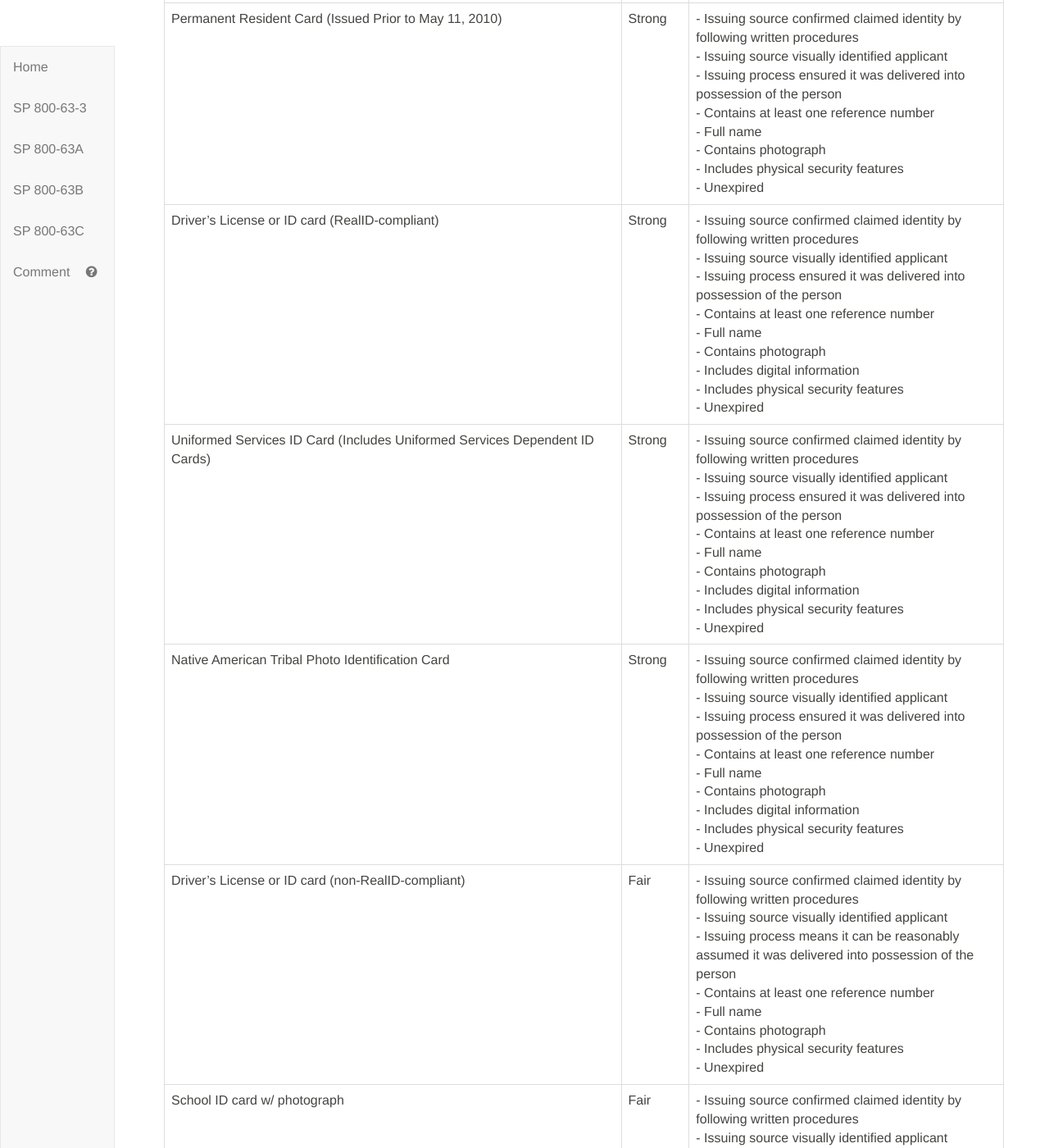
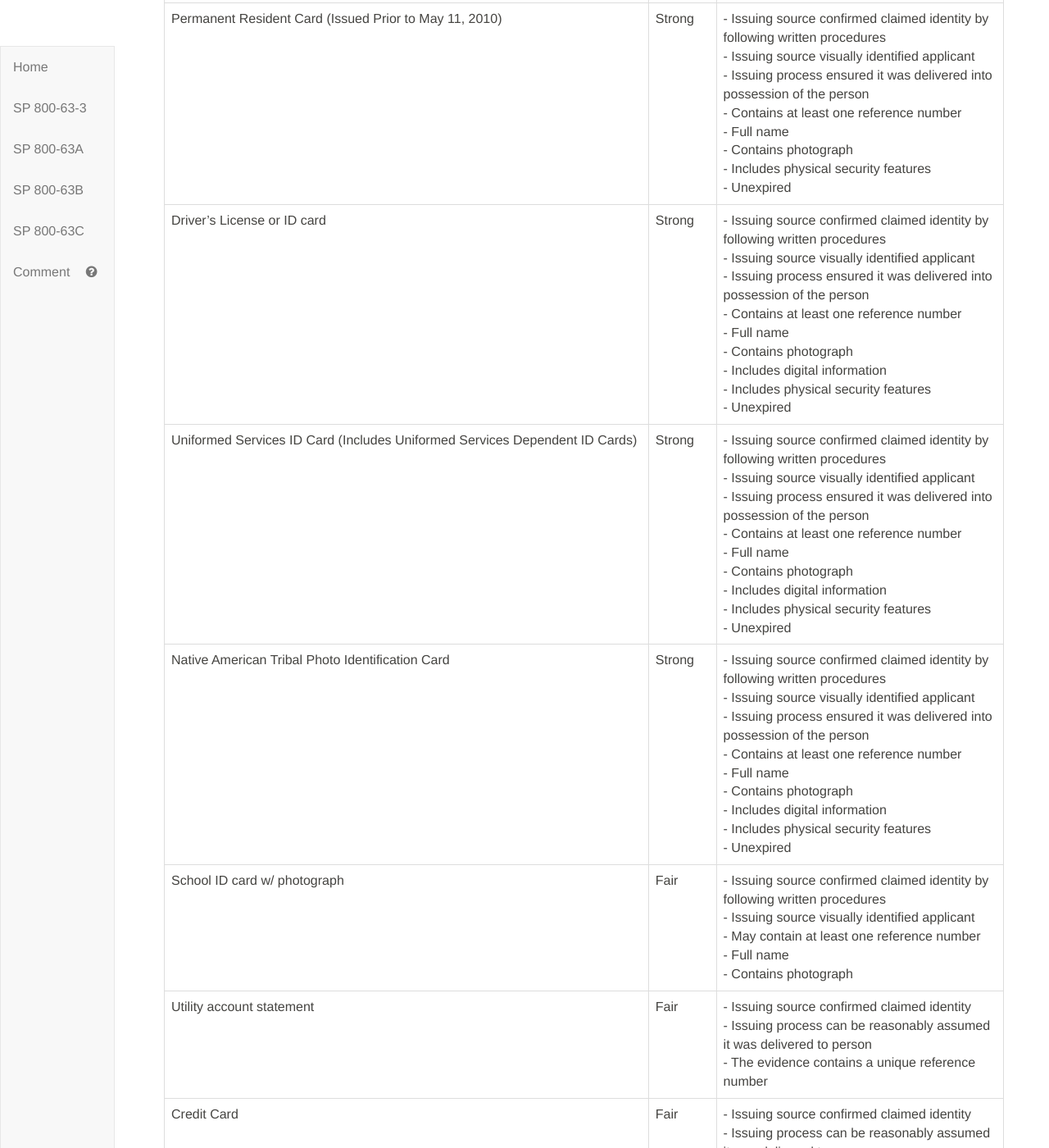
Before and after one commit to tridentity/800-63A-ImplGuide, a Jekyll site: the page built from 3_Attributes and Evidence.md, in a window 1280 px wide and 1400 px high, scrolled down 2673 px. Shown: the whole window at 82% size. Built offline with Jekyll 4.4.1, drawn with Linux system fonts in a browser that asks for light colours; our own code applies the rules of GitHub Pages for plain Markdown files.

Commit message:
Update 3_Attributes and Evidence.md

```diff
--- a/3_Attributes and Evidence.md
+++ b/3_Attributes and Evidence.md
@@ -22,10 +22,9 @@ Table 2 provides examples of evidence from each category of strength defined in
 | CAC  | Superior | - Issuing source confirmed claimed identity by following written procedures <br/>- Issuing source visually identified applicant <br/>- Issuing process ensured it was delivered into possession of the person <br/>- Contains at least one reference number <br/>- Full name <br/>- Contains photograph <br/>- Contains biometric template <br/>- Includes digital information <br/>- Includes physical security features <br/>- Unexpired |
 | PIV-I card | Superior | - Issuing source confirmed claimed identity by following written procedures <br/>- Issuing source visually identified applicant <br/>- Issuing process ensured it was delivered into possession of the person <br/>- Contains at least one reference number <br/>- Full name <br/>- Contains photograph <br/>- Contains biometric template <br/>- Includes digital information <br/>- Includes physical security features <br/>- Unexpired |
 | Permanent Resident Card (Issued Prior to May 11, 2010) | Strong | - Issuing source confirmed claimed identity by following written procedures <br/>- Issuing source visually identified applicant <br/>- Issuing process ensured it was delivered into possession of the person <br/>- Contains at least one reference number <br/>- Full name <br/>- Contains photograph <br/>- Includes physical security features <br/>- Unexpired |
-| Driver's License or ID card (RealID-compliant) | Strong | - Issuing source confirmed claimed identity by following written procedures <br/>- Issuing source visually identified applicant <br/>- Issuing process ensured it was delivered into possession of the person <br/>- Contains at least one reference number <br/>- Full name <br/>- Contains photograph <br/>- Includes digital information <br/>- Includes physical security features <br/>- Unexpired |
+| Driver's License or ID card | Strong | - Issuing source confirmed claimed identity by following written procedures <br/>- Issuing source visually identified applicant <br/>- Issuing process ensured it was delivered into possession of the person <br/>- Contains at least one reference number <br/>- Full name <br/>- Contains photograph <br/>- Includes digital information <br/>- Includes physical security features <br/>- Unexpired |
 | Uniformed Services ID Card (Includes Uniformed Services Dependent ID Cards) | Strong | - Issuing source confirmed claimed identity by following written procedures <br/>- Issuing source visually identified applicant <br/>- Issuing process ensured it was delivered into possession of the person <br/>- Contains at least one reference number <br/>- Full name <br/>- Contains photograph <br/>- Includes digital information <br/>- Includes physical security features <br/>- Unexpired |
 | Native American Tribal Photo Identification Card | Strong | - Issuing source confirmed claimed identity by following written procedures <br/>- Issuing source visually identified applicant <br/>- Issuing process ensured it was delivered into possession of the person <br/>- Contains at least one reference number <br/>- Full name <br/>- Contains photograph <br/>- Includes digital information <br/>- Includes physical security features <br/>- Unexpired |
-| Driver's License or ID card (non-RealID-compliant) | Fair | - Issuing source confirmed claimed identity by following written procedures <br/>- Issuing source visually identified applicant <br/>- Issuing process means it can be reasonably assumed it was delivered into possession of the person <br/>- Contains at least one reference number <br/>- Full name <br/>- Contains photograph <br/>- Includes physical security features <br/>- Unexpired |
 | School ID card w/ photograph | Fair | - Issuing source confirmed claimed identity by following written procedures <br/>- Issuing source visually identified applicant <br/>- May contain at least one reference number <br/>- Full name <br/>- Contains photograph |
 | Utility account statement | Fair | - Issuing source confirmed claimed identity <br/>- Issuing process can be reasonably assumed it was delivered to person <br/>- The evidence contains a unique reference number |
 | Credit Card | Fair | - Issuing source confirmed claimed identity <br/>- Issuing process can be reasonably assumed it was delivered to person <br/>- The evidence contains a unique reference number |
```
